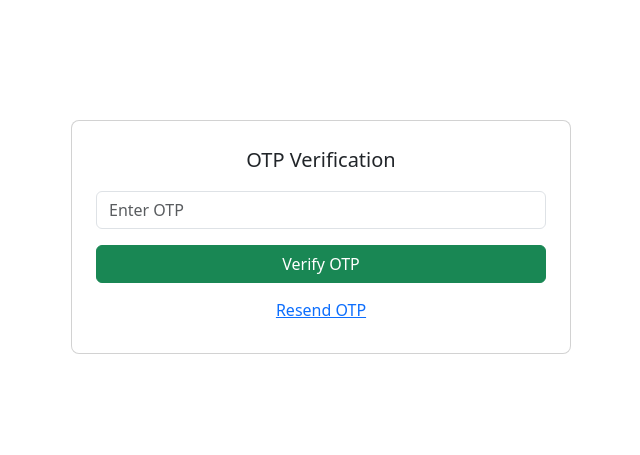
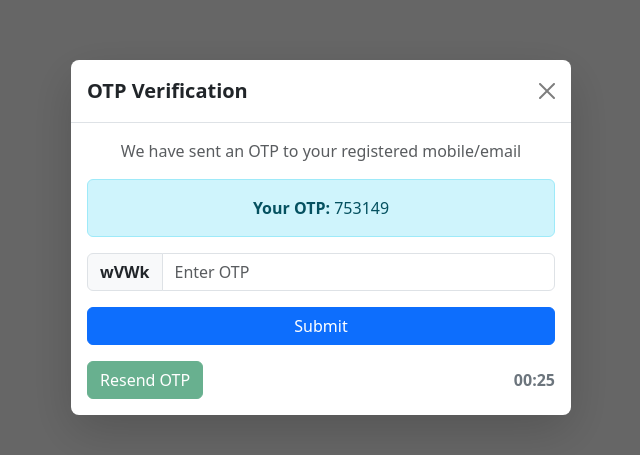
Before and after one commit to Nandhini-ns/Redux-saga-, a React (Create React App) app: page /otpmodal in a window 1280 px wide. Shown: the part 163-618 px from the top of the page, without its empty margins (319-959 px from the left). Built offline with nearby package versions, Linux system fonts and the light colour scheme.

Commit message:
OTP Modal

```diff
--- a/src/Components/LoginForm.jsx
+++ b/src/Components/LoginForm.jsx
@@ -13,7 +13,7 @@ function LoginForm() {
   const [showPassword, setShowPassword] = useState(false);
 
   const dispatch = useDispatch();
-  const { loading, user, error } = useSelector((state) => state.auth);
+  const { loading, user, error,otpSent } = useSelector((state) => state.auth);
 
   const handleSubmit = (e) => {
     e.preventDefault();
@@ -34,7 +34,7 @@ function LoginForm() {
     }
     if(!isValid) return;
 
-    dispatch(loginRequest({ userName: username, password }));
+    dispatch(loginRequest({username, password }));
 
     //clear input fields
     setUsername("");
--- a/src/Components/OtpModal.jsx
+++ b/src/Components/OtpModal.jsx
@@ -1,55 +1,171 @@
 import React from 'react';
-import { useState } from 'react';
+import { useState, useEffect } from 'react';
 import { useDispatch, useSelector } from 'react-redux';
 import{
     otpVerifyRequest,
     otpResendRequest,
 }from "../Redux_saga/Actions/Authlogin_Action";
+// import "bootstrap/dist/css/bootstrap.min.css";
 
 
 
-const OtpModal = () => {
-    const [otp,setOtp] = useState("");
-    const dispatch = useDispatch();
-    const {loading, error, otpMessage, user } = useSelector((state)=>state.auth);
+// const OtpModal = () => {
+//     const [otp,setOtp] = useState("");
+//     const dispatch = useDispatch();
+//     const {loading, error, otpMessage, user } = useSelector((state)=>state.auth);
 
-    const handleVerify = () =>{dispatch(otpVerifyRequest({userId:user?.id, otp}));
-   };
+//     const handleVerify = () =>{dispatch(otpVerifyRequest({userId:user?.id, otp}));
+//    };
 
-    const handleResend = () => { dispatch(otpResendRequest(user?.id));
+//     const handleResend = () => { dispatch(otpResendRequest(user?.id));
+//   };
+
+
+//   return (
+//     <div className="modal show d-block" tabIndex="-1">
+//         <div className="modal-dialog modal-dialog-centered">
+//             <div className="modal-content p-4">
+//                 <h5 className="modal-title text-center mb-3">OTP Verification</h5>
+
+//                 <input type="text" className="form-control mb-3"
+//                 placeholder="Enter OTP"
+//                 value={otp}
+//                 onChange={(e) => setOtp(e.target.value)}/>
+
+//               <button className="btn btn-success w-100 mb-2"
+//                  onClick={handleVerify}
+//                  disabled={loading}>
+//                     {loading? "Verifying..." : "Verify OTP"}
+//               </button>
+
+//               <button  className="btn btn-link w-100" onClick={handleResend} disabled={loading}>
+//                 Resend OTP
+//               </button>
+
+//               {otpMessage &&(
+//                 <p className="text-success text-center mt-2">{otpMessage}</p>
+//               )}
+//               {error && <p className="text-danger text-center mt-2">{error}</p>}
+//             </div>
+//         </div>
+
+//     </div>
+//   );
+// }
+
+    function OtpModal({ onClose }) {
+  const dispatch = useDispatch();
+  const { user, otpMessage, error } = useSelector((state) => state.auth);
+
+  const [otp, setOtp] = useState("");
+  const [timer, setTimer] = useState(30);
+  const [disabled, setDisabled] = useState(true);
+  const [prefix, setPrefix] = useState("");
+
+  // Generate random letters
+  const generatePrefix = () => {
+    const chars = "ABCDEFGHIJKLMNOPQRSTUVWXYZabcdefghijklmnopqrstuvwxyz";
+    let text = "";
+    for (let i = 0; i < 4; i++) {
+      text += chars.charAt(Math.floor(Math.random() * chars.length));
+    }
+    setPrefix(text);
   };
 
+     const [demoOtp, setDemoOtp] = useState("");
+
+useEffect(() => {
+  const randomOtp = Math.floor(100000 + Math.random() * 900000); // 6-digit OTP
+  setDemoOtp(randomOtp);
+}, [otpMessage]);
+
+
+  // Reset timer & prefix when modal loads or resend happens
+  useEffect(() => {
+    generatePrefix();
+    setDisabled(true);
+    setTimer(30);
+
+    const interval = setInterval(() => {
+      setTimer((prev) => {
+        if (prev === 1) {
+          setDisabled(false);
+          clearInterval(interval);
+          return 0;
+        }
+        return prev - 1;
+      });
+    }, 1000);
+
+    return () => clearInterval(interval);
+  }, [otpMessage]);
+
+  const handleVerify = () => {
+    if (!otp) {
+      alert("Please enter OTP!");
+      return;
+    }
+    dispatch(otpVerifyRequest({ userid: user?.id, otp }));
+  };
+
+  const handleResend = () => {
+    dispatch(otpResendRequest(user?.id));
+    alert("OTP Resent Successfully!");
+  };
 
   return (
-    <div className="modal show d-block" tabIndex="-1">
-        <div className="modal-dialog modal-dialog-centered">
-            <div className="modal-content p-4">
-                <h5 className="modal-title text-center mb-3">OTP Verification</h5>
+    <div className="modal show fade d-block" tabIndex="-1" role="dialog" style={{ background: "rgba(0,0,0,0.6)" }}>
+      <div className="modal-dialog modal-dialog-centered" role="document">
+        <div className="modal-content shadow-lg border-0 rounded-3">
+          <div className="modal-header">
+            <h5 className="modal-title fw-bold">OTP Verification</h5>
+            <button type="button" className="btn-close" aria-label="Close" onClick={onClose}></button>
+          </div>
+          <div className="modal-body text-center">
+            <p className="text-muted">We have sent an OTP to your registered mobile/email</p>
 
-                <input type="text" className="form-control mb-3"
+             <div className="alert alert-info">
+                <strong>Your OTP: </strong> {user?.data?.otp || demoOtp || "Not received"}
+             </div>
+
+            {/* Prefix + OTP input */}
+            <div className="input-group mb-3 justify-content-center">
+              <span className="input-group-text fw-bold">{prefix}</span>
+              <input
+                type="text"
+                className="form-control w-50"
                 placeholder="Enter OTP"
                 value={otp}
-                onChange={(e) => setOtp(e.target.value)}/>
+                onChange={(e) => setOtp(e.target.value)}
+              />
+            </div>
 
-              <button className="btn btn-success w-100 mb-2"
-                 onClick={handleVerify}
-                 disabled={loading}>
-                    {loading? "Verifying..." : "Verify OTP"}
-              </button>
+            {/* Verify button */}
+            <button className="btn btn-primary w-100 mb-3" onClick={handleVerify}>
+              Submit
+            </button>
 
-              <button  className="btn btn-link w-100" onClick={handleResend} disabled={loading}>
+            {/* Resend OTP with timer */}
+            <div className="d-flex justify-content-between align-items-center">
+              <button
+                className="btn btn-success"
+                onClick={handleResend}
+                disabled={disabled}
+              >
                 Resend OTP
               </button>
+              <span className="fw-semibold text-secondary">
+                {timer > 0 ? `00:${timer.toString().padStart(2, "0")}` : ""}
+              </span>
+            </div>
 
-              {otpMessage &&(
-                <p className="text-success text-center mt-2">{otpMessage}</p>
-              )}
-              {error && <p className="text-danger text-center mt-2">{error}</p>}
-            </div>
+            {/* Messages */}
+            {otpMessage && <div className="alert alert-success mt-3">{otpMessage}</div>}
+            {error && <div className="alert alert-danger mt-3">{error}</div>}
+          </div>
         </div>
-
+      </div>
     </div>
   );
-}
-
+    }
 export default OtpModal;
--- a/src/Redux_saga/Actions/Authlogin_Action.jsx
+++ b/src/Redux_saga/Actions/Authlogin_Action.jsx
@@ -1,8 +1,6 @@
 
-import { type } from "@testing-library/user-event/dist/type";
-import { LOGIN_FAILURE, LOGIN_REQUEST, LOGIN_SUCCESS, OTP_RESEND_FAILURE, OTP_RESEND_REQUEST, OTP_RESEND_SUCCESS, OTP_SENT, OTP_VERIFY_FAILURE, OTP_VERIFY_REQUEST, OTP_VERIFY_SUCCESS,
-
-} from "../Types/LoginForm_Types";
+// import { type } from "@testing-library/user-event/dist/type";
+import { LOGIN_FAILURE, LOGIN_REQUEST, LOGIN_SUCCESS, OTP_RESEND_FAILURE, OTP_RESEND_REQUEST, OTP_RESEND_SUCCESS, OTP_SENT, OTP_VERIFY_FAILURE, OTP_VERIFY_REQUEST, OTP_VERIFY_SUCCESS,} from "../Types/LoginForm_Types";
 
 export const loginRequest = (credentials) => ({
   type: LOGIN_REQUEST,
--- a/src/Redux_saga/Reducer/AuthloReducer.jsx
+++ b/src/Redux_saga/Reducer/AuthloReducer.jsx
@@ -1,7 +1,7 @@
 
 
-import { otpSent } from "../Actions/Authlogin_Action";
-import { LOGIN_FAILURE, LOGIN_REQUEST, LOGIN_SUCCESS, OTP_SENT, OTP_VERIFY_REQUEST } from "../Types/LoginForm_Types";
+// import { otpSent } from "../Actions/Authlogin_Action";
+import { LOGIN_FAILURE, LOGIN_REQUEST, LOGIN_SUCCESS, OTP_RESEND_FAILURE, OTP_RESEND_REQUEST, OTP_RESEND_SUCCESS, OTP_SENT, OTP_VERIFY_FAILURE, OTP_VERIFY_REQUEST, OTP_VERIFY_SUCCESS } from "../Types/LoginForm_Types";
 
 
 const initialState={
@@ -27,6 +27,22 @@ const initialState={
 
             case OTP_VERIFY_REQUEST:
                 return{ ...state, loading: true, error: null, otpMessage: null};
+
+            case OTP_VERIFY_SUCCESS:
+                return{...state, loading: false, otpVerified: true, otpMessage: action.payload,};
+
+            case OTP_VERIFY_FAILURE:
+                return{...state, loading: false, error: action.payload};
+
+            case OTP_RESEND_REQUEST:
+                return{...state, loading: true, error:null, otpMessage:null};
+
+            case OTP_RESEND_SUCCESS:
+                return{...state, loading:false, otpMessage: action.payload};
+
+            case OTP_RESEND_FAILURE:
+                return{...state, loading:false, error:action.payload};
+
         default:
             return state;
     }
--- a/src/Service/LoginForm_Service.jsx
+++ b/src/Service/LoginForm_Service.jsx
@@ -5,7 +5,7 @@ export const loginApi =(Credentials)=>
      axios.post(`${BASE_URL}/auth/login`,Credentials);
 
 export const verifyOtpApi =(otpData) =>
-    axios. post (`${BASE_URL}/auth/verify-otp`, otpData);
+    axios.post (`${BASE_URL}/auth/verify-otp`,otpData);
 
 export const resendOtpApi =(userId) =>
-    axios.post(`${BASE_URL}/auth/resend-otp`, {userId } );
+    axios.post(`${BASE_URL}/auth/resend-otp`,{userId } );
```
Also changed, not shown: src/Redux_saga/Saga/AuthloginSaga.jsx (+29 -3 lines).
